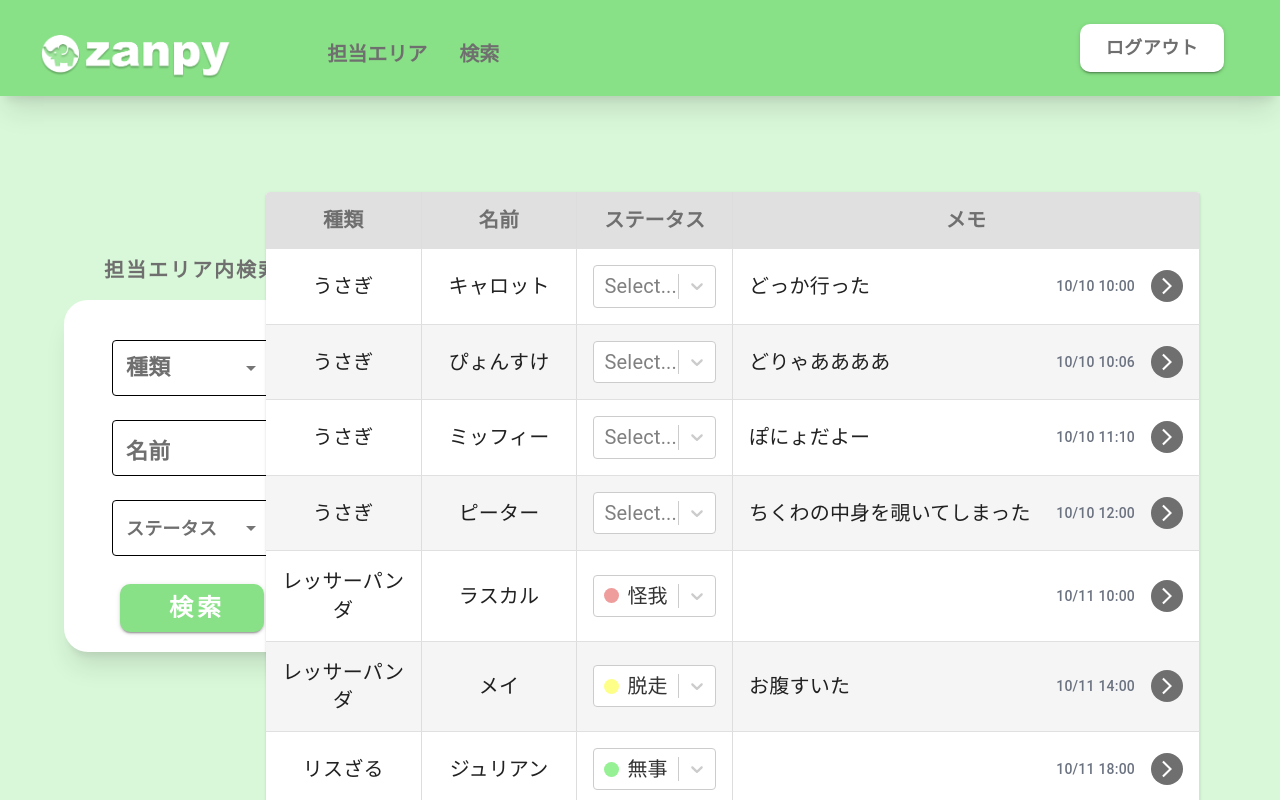
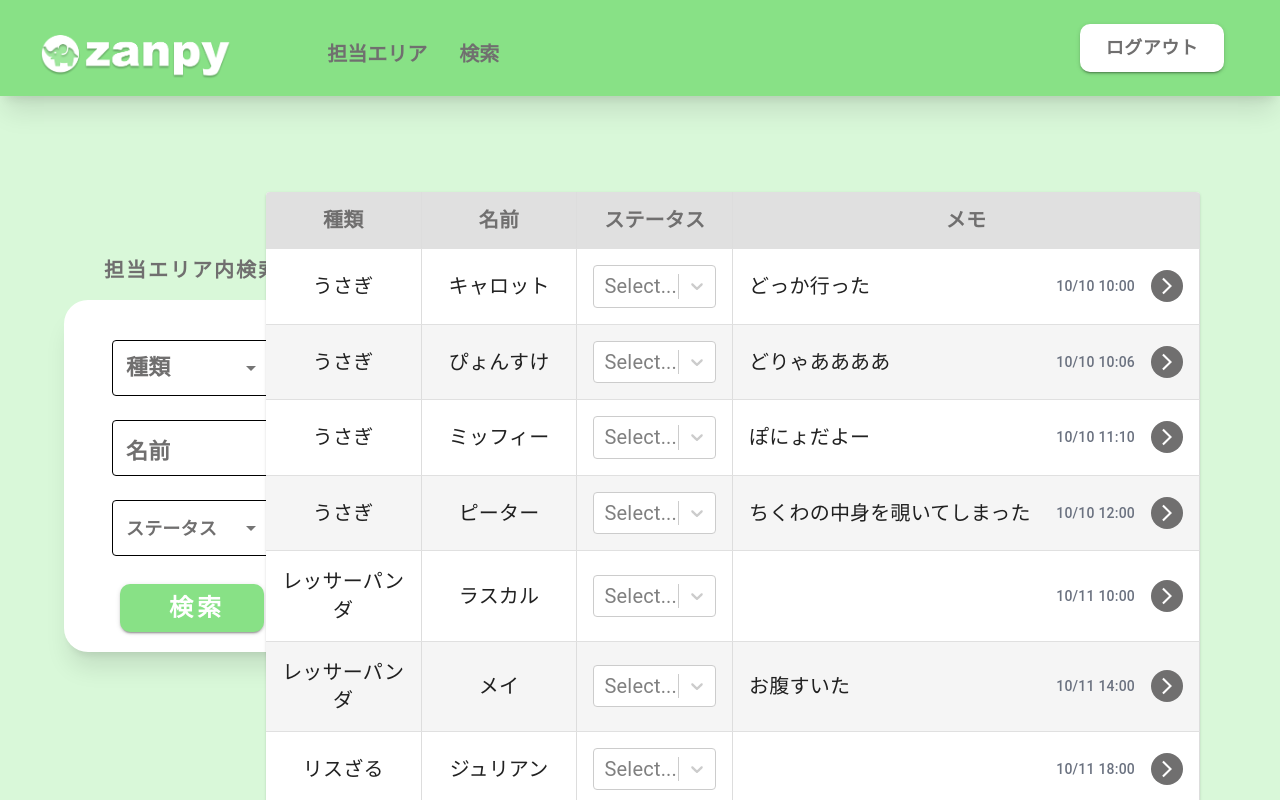
Before and after one commit to Fuuma0000/zanpy, a React (Create React App) app: page /my-area in a window 1280 px wide. Shown: the top 800 px of the page. Built offline with nearby package versions, Linux system fonts and the light colour scheme.

Commit message:
[chagne]メモに行っても残るように(バケツリレーすぎてやばい)

```diff
--- a/src/App.js
+++ b/src/App.js
@@ -1,4 +1,4 @@
-import React from "react";
+import React, { useState } from "react";
 import { BrowserRouter, Routes, Route } from "react-router-dom";
 import LoginScreen from "./screens/LoginScreen";
 import MyAreaScreen from "./screens/MyAreaScreen";
@@ -7,14 +7,86 @@ import SearchScreen from "./screens/SearchScreen";
 import { RecoilRoot } from "recoil";
 
 function App() {
+  function createData(area, type, name, states, memos, memoTime) {
+    return { area, type, name, states, memos, memoTime };
+  }
+
+  const [rows, setRows] = useState([
+    createData(
+      "ふれあい",
+      "うさぎ",
+      "キャロット",
+      null,
+      "どっか行った",
+      "10/10 10:00"
+    ),
+    createData(
+      "ふれあい",
+      "うさぎ",
+      "ぴょんすけ",
+      null,
+      "どりゃああああ",
+      "10/10 10:06"
+    ),
+    createData(
+      "ふれあい",
+      "うさぎ",
+      "ミッフィー",
+      null,
+      "ぽにょだよー",
+      "10/10 11:10"
+    ),
+    createData(
+      "ふれあい",
+      "うさぎ",
+      "ピーター",
+      null,
+      "ちくわの中身を覗いてしまった",
+      "10/10 12:00"
+    ),
+    createData(
+      "ふれあい",
+      "レッサーパンダ",
+      "ラスカル",
+      null,
+      "",
+      "10/11 10:00"
+    ),
+    createData(
+      "ふれあい",
+      "レッサーパンダ",
+      "メイ",
+      null,
+      "お腹すいた",
+      "10/11 14:00"
+    ),
+    createData("ふれあい", "リスざる", "ジュリアン", null, "", "10/11 18:00"),
+    createData("ふれあい", "リスざる", "ジュリアン", null, "", "10/11 20:00"),
+    createData("ふれあい", "リスざる", "ジュリアン", null, "", "10/11 23:00"),
+    createData(
+      "ふれあい",
+      "リスざるwww",
+      "ジュリアン",
+      null,
+      "",
+      "10/14 10:00"
+    ),
+  ]);
+
   return (
     <BrowserRouter>
       <RecoilRoot>
         <Routes>
-          <Route path={`/my-area`} element={<MyAreaScreen />} />
+          <Route
+            path={`/my-area`}
+            element={<MyAreaScreen rows={rows} setRows={setRows} />}
+          />
           <Route path={`/login`} element={<LoginScreen />} />
           <Route path={`/memo`} element={<MemoScreen />} />
-          <Route path={`/search`} element={<SearchScreen />} />
+          <Route
+            path={`/search`}
+            element={<SearchScreen rows={rows} setRows={setRows} />}
+          />
           <Route path={`/*`} element={<LoginScreen />} />
         </Routes>
       </RecoilRoot>
--- a/src/components/MyAreaTable.jsx
+++ b/src/components/MyAreaTable.jsx
@@ -17,63 +17,12 @@ import ArrowForwardIosIcon from "@mui/icons-material/ArrowForwardIos";
 import { useNavigate } from "react-router-dom";
 import Modal from "./Modal";
 
-const MyAreaTable = () => {
+const MyAreaTable = ({ rows, setRows }) => {
   const isMyAreaOpen = useRecoilValue(myAreaOpenState);
   const navigate = useNavigate();
   const [isModalOpen, setIsModalOpen] = useState(false);
 
   //keyを設定するための関数
-  function createData(area, type, name, states, memos, memoTime) {
-    return { area, type, name, states, memos, memoTime };
-  }
-
-  const [rows, setRows] = useState([
-    createData(
-      "ふれあい",
-      "うさぎ",
-      "キャロット",
-      6,
-      "どっか行った",
-      "10/10 10:00"
-    ),
-    createData(
-      "ふれあい",
-      "うさぎ",
-      "ぴょんすけ",
-      6,
-      "どりゃああああ",
-      "10/10 10:06"
-    ),
-    createData(
-      "ふれあい",
-      "うさぎ",
-      "ミッフィー",
-      6,
-      "ぽにょだよー",
-      "10/10 11:10"
-    ),
-    createData(
-      "ふれあい",
-      "うさぎ",
-      "ピーター",
-      6,
-      "ちくわの中身を覗いてしまった",
-      "10/10 12:00"
-    ),
-    createData("ふれあい", "レッサーパンダ", "ラスカル", 1, "", "10/11 10:00"),
-    createData(
-      "ふれあい",
-      "レッサーパンダ",
-      "メイ",
-      2,
-      "お腹すいた",
-      "10/11 14:00"
-    ),
-    createData("ふれあい", "リスざる", "ジュリアン", 0, "", "10/11 18:00"),
-    createData("ふれあい", "リスざる", "ジュリアン", 0, "", "10/11 20:00"),
-    createData("ふれあい", "リスざる", "ジュリアン", 0, "", "10/11 23:00"),
-    createData("ふれあい", "リスざるwww", "ジュリアン", 0, "", "10/14 10:00"),
-  ]);
 
   const handleChangeStatus = (e, index) => {
     const newRows = [...rows];
--- a/src/screens/MyAreaScreen.jsx
+++ b/src/screens/MyAreaScreen.jsx
@@ -1,19 +1,19 @@
-import React, { useState, useEffect } from "react";
 import Header from "./Header";
 import SearchBox from "../components/SearchBox";
 import MyAreaTable from "../components/MyAreaTable";
 import { useSetRecoilState } from "recoil";
 import { myAreaOpenState } from "../atoms/MyAreaOpenState";
 
-const MyAreaScreen = () => {
+const MyAreaScreen = ({ rows, setRows }) => {
   const setMyAreaOpen = useSetRecoilState(myAreaOpenState);
   //初回レンダリング時にmyAreaOpenStateをtrueにする
   setMyAreaOpen(true);
+
   return (
     <>
       <Header />
       <SearchBox />
-      <MyAreaTable />
+      <MyAreaTable rows={rows} setRows={setRows} />
     </>
   );
 };
--- a/src/screens/SearchScreen.jsx
+++ b/src/screens/SearchScreen.jsx
@@ -4,8 +4,9 @@ import SearchBox from "../components/SearchBox";
 import { useSetRecoilState } from "recoil";
 import { myAreaOpenState } from "../atoms/MyAreaOpenState";
 import MyAreaTable from "../components/MyAreaTable";
+import { useState } from "react";
 
-const SearchScreen = () => {
+const SearchScreen = ({ rows, setRows }) => {
   const setMyAreaOpen = useSetRecoilState(myAreaOpenState);
   //初回レンダリング時にmyAreaOpenStateをfalseにする
   setMyAreaOpen(false);
@@ -16,7 +17,7 @@ const SearchScreen = () => {
       {/* 検索ボックス */}
       <SearchBox></SearchBox>
       {/* 検索結果テーブル */}
-      <MyAreaTable></MyAreaTable>
+      <MyAreaTable rows={rows} setRows={setRows}></MyAreaTable>
     </>
   );
 };
```
